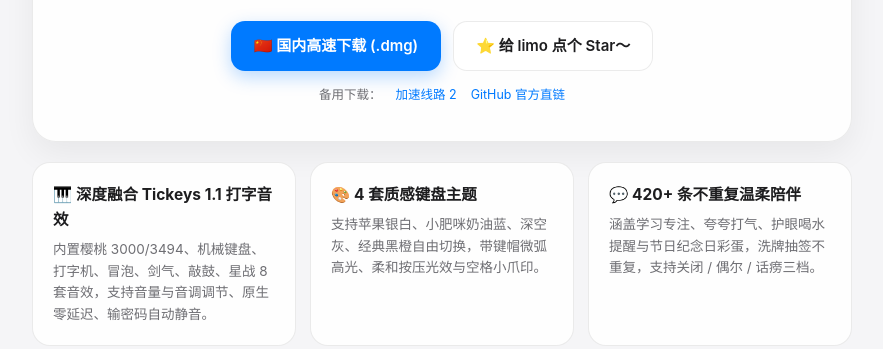
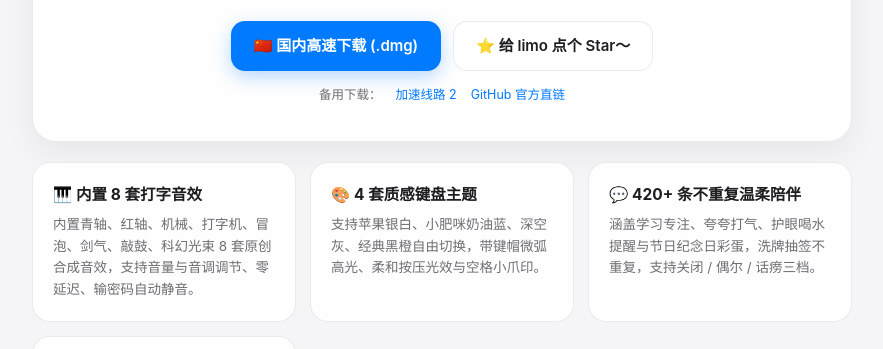
Before and after one commit to limoest/xiaofeimi, a plain HTML site: page docs/index.html in a window 1280 px wide. Shown: the part 406-755 px from the top of the page, without its empty margins (198-1081 px from the left). Drawn offline with Linux system fonts and the light colour scheme; no server answers.

Commit message:
docs: update homepage for v3.0.1

```diff
--- a/docs/index.html
+++ b/docs/index.html
@@ -246,8 +246,8 @@
 
       <section class="grid">
         <article class="card">
-          <h3>🎹 深度融合 Tickeys 1.1 打字音效</h3>
-          <p>内置樱桃 3000/3494、机械键盘、打字机、冒泡、剑气、敲鼓、星战 8 套音效，支持音量与音调调节、原生零延迟、输密码自动静音。</p>
+          <h3>🎹 内置 8 套打字音效</h3>
+          <p>内置青轴、红轴、机械、打字机、冒泡、剑气、敲鼓、科幻光束 8 套原创合成音效，支持音量与音调调节、零延迟、输密码自动静音。</p>
         </article>
         <article class="card">
           <h3>🎨 4 套质感键盘主题</h3>
```
